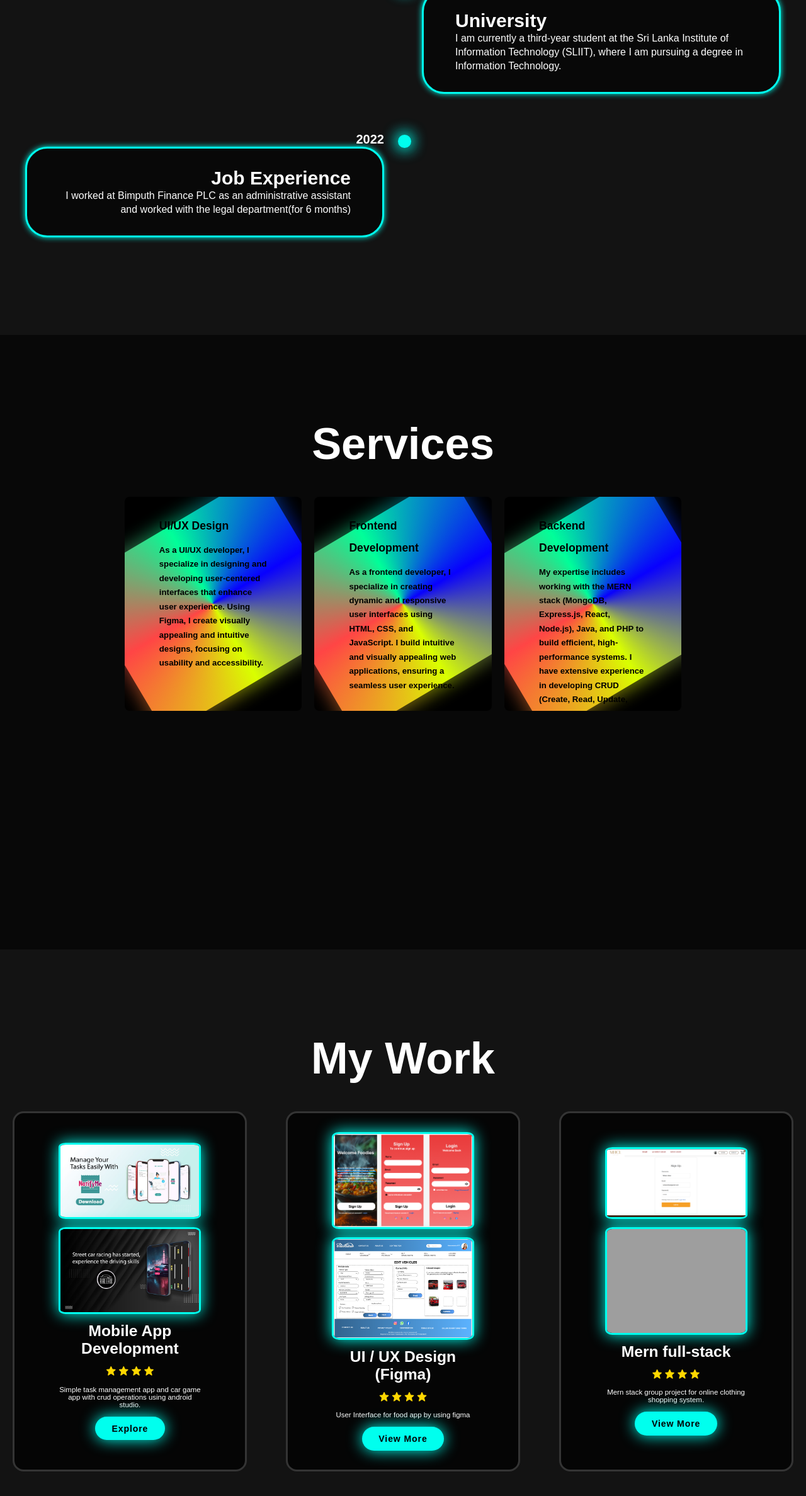
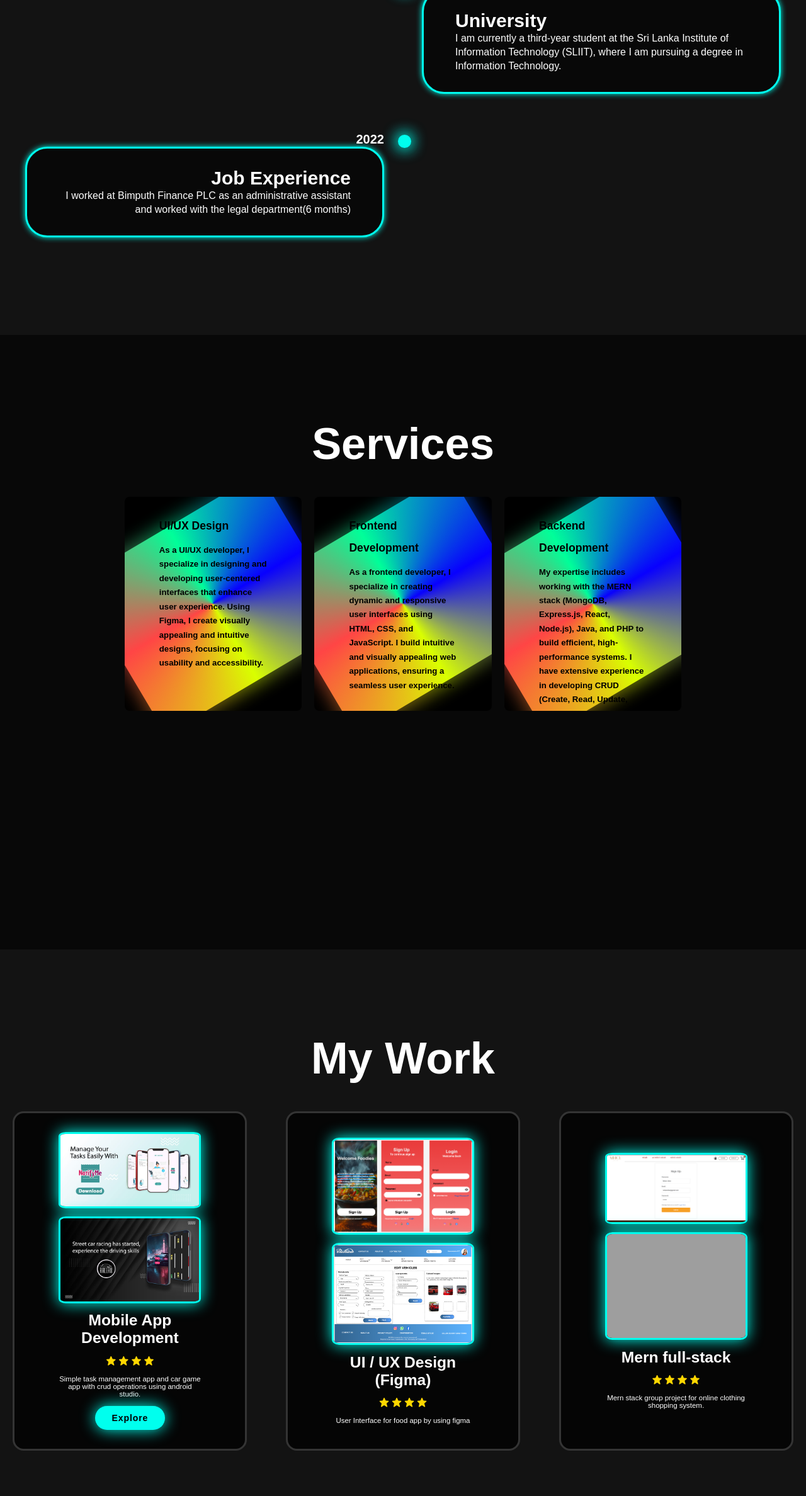
Before and after one commit to KaveeHewamanna/MyPortfolio, a plain HTML site: page index.html in a window 1280 px wide. Shown: the part 1519-3895 px from the top of the page at 63% size. Drawn offline with nearby package versions, Linux system fonts and the light colour scheme; grey boxes are pictures that could not be loaded.

Commit message:
Add more changes

```diff
--- a/index.html
+++ b/index.html
@@ -1,6 +1,7 @@
 <!DOCTYPE html>
 <html lang="en">
 <head>
+
     <meta charset="UTF-8">
     <meta name="viewport" content="width=device-width, initial-scale=1.0">
     <title>Responsive Portfolio Website</title>
@@ -12,6 +13,9 @@
     <link href='https://unpkg.com/boxicons@2.1.4/css/boxicons.min.css' rel='stylesheet'>
 </head>
 <body>
+
+
+
 <header class="header">
 <a href="#home" class="logo">Kaveesha
     <span>Hewamanna</span></a>
@@ -45,7 +49,7 @@
             <div class="social-icons">
                 <a href="https://www.linkedin.com/in/kavee-hewamanna-02572b284/" target="_blank"><i class='bx bxl-linkedin'></i></a>
                 <a href="https://github.com/KaveeHewamanna" target="_blank"><i class='bx bxl-github'></i></a>
-                <a href="https://wa.me/94741481149"><i class='bx bxl-whatsapp' ></i></a>
+                <a href="https://wa.me/94"><i class='bx bxl-whatsapp' ></i></a>
                 <a href="#"><i class='bx bx-envelope'></i></a>
             </div>
 
@@ -96,7 +100,7 @@
                 <div class="timeline-date">2022
                     <div class="timeline-content">
                         <h1>Job Experience</h1>
-                        <p>I worked at Bimputh Finance PLC as an administrative assistant and worked with the legal department(for 6 months)</p>
+                        <p>I worked at Bimputh Finance PLC as an administrative assistant and worked with the legal department(6 months)</p>
                     </div>
                 </div>
 
@@ -180,7 +184,7 @@
 
                 </div>
                 <p>User Interface for food app by using figma</p>
-                <input type="submit" value="View More" class="btn">
+                <!-- <input type="submit" value="View More" class="btn"> -->
             </div>
 
             <div class="testimonial-item">
@@ -198,7 +202,7 @@
 
                 </div>
                 <p>Mern stack group project for online clothing shopping system.</p>
-                <input type="submit" value="View More" class="btn">
+                <!-- <input type="submit" value="View More" class="btn"> -->
 
             </div>
         </div>
```
